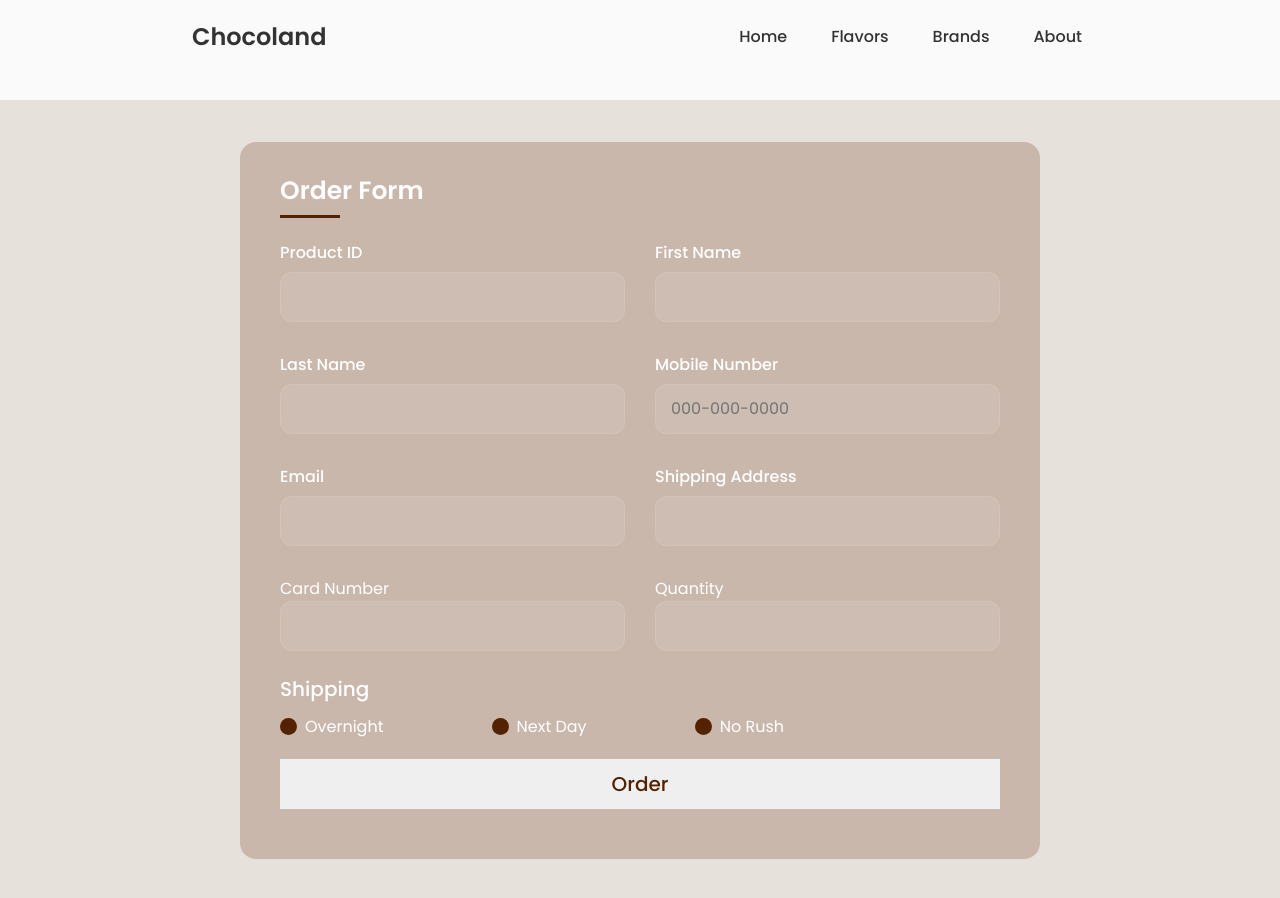
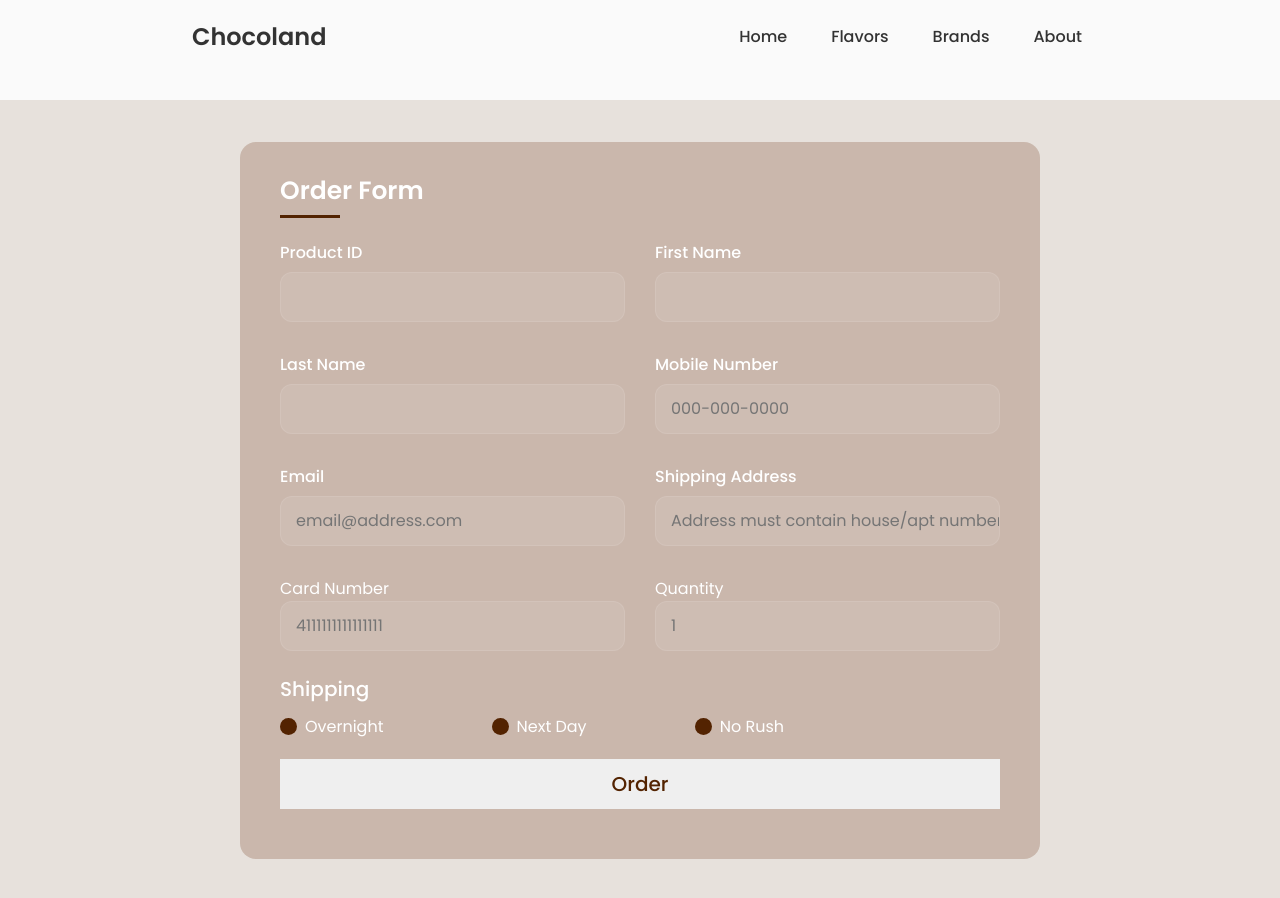
Before and after one commit to aikakyrgyz/Ecommerce-Chocoland-React, a React (Create React App) app: page /OrderForm in a window 1280 px wide. Built offline with nearby package versions, Linux system fonts and the light colour scheme.

Commit message:
minor updates to orderform

```diff
--- a/src/pages/OrderForm/index.js
+++ b/src/pages/OrderForm/index.js
@@ -24,20 +24,11 @@ function validPhoneNumber(phone)
 
 function validCardNumber(cardNumber)
 {
-  var validCardNo = /^(?:4[0-9]{12}(?:[0-9]{3})?)$/;
-  if(cardNumber.match(validCardNo))
-    return true;
-return false;
-
+    var validCardNo = /^(?:4[0-9]{12}(?:[0-9]{3})?)$/;
+    if(cardNumber.match(validCardNo))
+        return true;
+    return false;
 }
-    //     {
-    //   return true;
-    //     }
-    //   else
-    //     {
-    //     return false;
-    //     }
-
 
 function validateForm()
 {
@@ -49,7 +40,7 @@ function validateForm()
     if(parseInt(productID.value)< 0 ||  parseInt(productID.value)>10)
     {
         alert("Invalid product ID");
-        document.OrderForm.productID.focus() ;
+        //document.OrderForm.productID.focus() ;
         return false;
 
     }
@@ -59,7 +50,7 @@ function validateForm()
    if(containsNumber(firstName.value))
    {
         alert("First name cannot contain numbers")
-        document.OrderForm.firstName.focus() ;
+        //document.OrderForm.firstName.focus() ;
         return (false);
    }
 
@@ -70,7 +61,7 @@ function validateForm()
    if(containsNumber(firstName.value))
    {
         alert("Last name cannot contain numbers");
-        document.OrderForm.lastName.focus() ;
+        //document.OrderForm.lastName.focus() ;
         return false;
    }
 
@@ -81,7 +72,7 @@ function validateForm()
     if(!validPhoneNumber(phoneNumber.value))
     {
         alert("Improperly formatted phone number " + phoneNumber.value);
-        document.OrderForm.phoneNumber.focus() ;
+        //document.OrderForm.phoneNumber.focus() ;
         return false;
     }
 
@@ -91,7 +82,7 @@ function validateForm()
    if(doesNotContainNumber(address.value))
    {
         alert("Address must contain house/apt number");
-        document.OrderForm.address.focus() ;
+        //document.OrderForm.address.focus() ;
         return false;
    }
 
@@ -100,8 +91,8 @@ function validateForm()
    console.log(cardNumber.value);
    if(!validCardNumber(cardNumber.value))
    {
-    alert("Not a valid Visa credit card number!");
-    document.OrderForm.lastName.focus() ;
+    alert("Not a valid Visa credit card number!\nMust start with number 4 for visa!");
+    //document.OrderForm.lastName.focus() ;
     return false;
    }
 
@@ -112,7 +103,7 @@ function validateForm()
    if (parseInt(quantity.value)<1)
    {
       alert ("You must order 1 or more items");
-      document.OrderForm.quantity.focus() ;
+    //   document.OrderForm.quantity.focus() ;
       return false;
    }
 
@@ -184,21 +175,21 @@ const OrderForm = () => {
 
                     <div class="input-field">
                         <span class="order-text">Email</span>
-                        <input type="email" name="email" placeholder="" required></input>
+                        <input type="email" name="email" placeholder="email@address.com" required></input>
                     </div>
 
                     <div class="input-field">
                         <span class="order-text">Shipping Address</span>
-                        <input type="text" name="address" placeholder="" required></input>
+                        <input type="text" name="address" placeholder="Address must contain house/apt number" required></input>
                     </div>
 
                     <div class="input-field">
                         <span class="text">Card Number</span>
-                        <input type="text" name="cardNumber" placeholder="" required></input>
+                        <input type="text" name="cardNumber" placeholder="4111111111111111" required></input>
                     </div>
                     <div class="input-field">
                         <span class="text">Quantity</span>
-                        <input type="text" name="quantity" placeholder="" required></input>
+                        <input type="text" name="quantity" placeholder="1" required></input>
                     </div>
                 </div>
 
```
